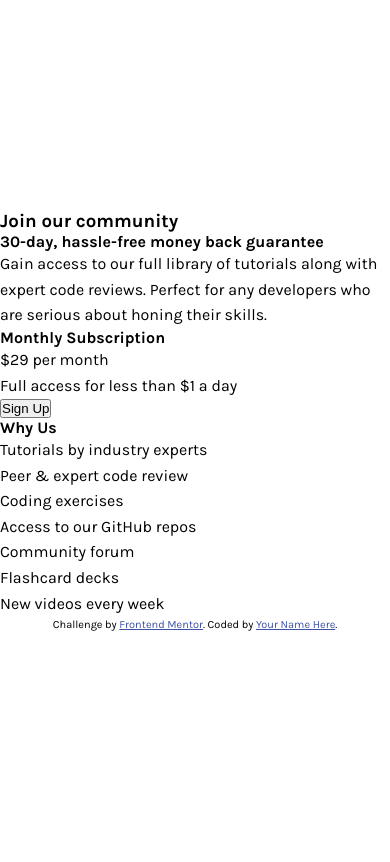
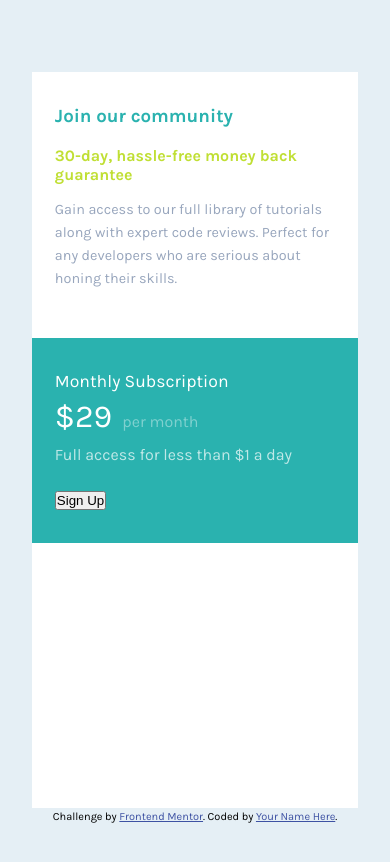
Before and after one commit to bluepersia/single-price-grid-component-master, a plain HTML site: page index.html in a window 390 px wide. Drawn offline with Linux system fonts and the light colour scheme.

Commit message:
Mobile header

```diff
--- a/css/base.css
+++ b/css/base.css
@@ -1,3 +1,10 @@
+
+body *, body *::after, body *::before, body
+{
+    margin: 0;
+    padding: 0;
+    box-sizing: border-box;
+}
 
 body {
     font-family: 'Karla', sans-serif;
@@ -7,16 +14,13 @@ body {
     flex-direction: column;
     justify-content: center;
     align-items: center;
+
+    padding: 4.5em 8.2%;
+
+
+    background: hsl(204, 43%, 93%);
 }
 
 body p {
     line-height: 1.6;
 }
-
-
-body *, body *::after, body *::before, body
-{
-    margin: 0;
-    padding: 0;
-    box-sizing: border-box;
-}
--- a/css/price-grid.css
+++ b/css/price-grid.css
@@ -1,7 +1,85 @@
 :root {
     --c-1: hsl(179, 62%, 43%);
     --c-2: hsl(71, 73%, 54%);
+    --c-3: hsl(179, 59%, 51%);
 
     --n-1: hsl(204, 43%, 93%);
     --n-2: hsl(218, 22%, 67%);
+    --n-3: white;
 }
+
+
+
+.price-grid {
+    background: var(--n-3);
+
+    display: flex;
+    flex-wrap: wrap;
+
+    max-width: 39.62em;
+
+    color: var(--n-3);
+}
+
+
+.price-grid__container {
+    padding: 2.06em 1.43em;
+    flex-grow: 1;
+
+}
+
+
+.price-grid__header {
+    width: 100%;
+}
+
+.price-grid__title {
+    color: var(--c-1);
+    margin-bottom: 1em;
+}
+
+
+.price-grid__subtitle {
+    color: var(--c-2);
+}
+
+.price-grid__body {
+    margin: 1em 0;
+    color: var(--n-2);
+    font-size: 0.9rem;
+}
+
+
+.price-grid__signup
+{
+    background: var(--c-1);
+}
+
+
+.price-grid__title-2 {
+    font-weight: 400;
+    font-size: 1.1rem;
+}
+
+
+.price-grid__price-time
+{
+   opacity: 0.4;
+   margin-left: 0.4em;
+}
+
+.price-grid__price-number {
+    opacity: 1;
+    font-size: 2rem;
+}
+
+
+.price-grid__signup-body, .price-grid__feature
+{
+    opacity: 0.7;
+}
+
+.price-grid__signup-body
+{
+    margin-bottom: 1.4em;
+}
--- a/index.html
+++ b/index.html
@@ -31,7 +31,7 @@
 
   <div class='price-grid'>
 
-    <header class='price-grid__header'>
+    <header class='price-grid__header price-grid__container'>
       <h3 class='price-grid__title'>Join our community</h3>
 
       <h4 class='price-grid__subtitle'>30-day, hassle-free money back guarantee</h4>
@@ -41,19 +41,20 @@
 
     </header>
 
-    <div class='price-grid__signup'>
+    <div class='price-grid__signup price-grid__container'>
 
       <h4 class='price-grid__title-2'>Monthly Subscription</h4>
 
-      <p class='price-grid__price'><span class='price-grid__price-number'>&dollar;29</span> per month</p>
+      <p class='price-grid__price'><span class='price-grid__price-number'>&dollar;29</span> <span
+          class='price-grid__price-time'>per month</span></p>
 
-      <p class='price-grid__body price-grid__signup-body'>Full access for less than &dollar;1 a day</p>
+      <p class='price-grid__signup-body'>Full access for less than &dollar;1 a day</p>
 
-      <button>Sign Up</button>
+      <button class='price-grid__signup-btn'>Sign Up</button>
 
     </div>
 
-    <div class='price-grid__features'>
+    <div class='price-grid__features price-grid__container'>
 
       <h4 class='price-grid__title-2'>Why Us</h4>
 
```
